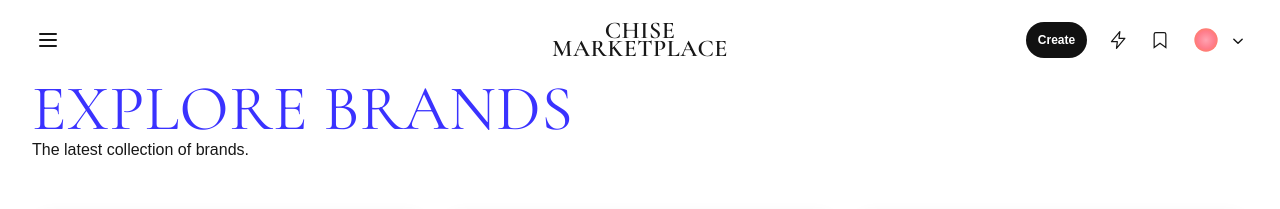
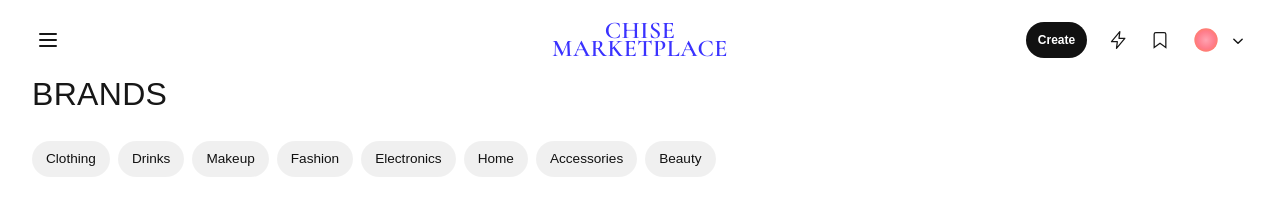
Before and after one commit to aarushpatilt/Chise-Easier-Brand-Processing, a Next.js app in the folder chise/: page / in a window 1280 px wide. Shown: the top 209 px of the page. Built offline with nearby package versions, Linux system fonts and the light colour scheme; grey boxes are pictures that could not be loaded.

Commit message:
yea ts tuff

```diff
--- a/chise/src/app/page.tsx
+++ b/chise/src/app/page.tsx
@@ -167,20 +167,21 @@ export default function Home() {
           ref={exploreRef}
           className="reveal reveal--out"
           style={{
-            fontFamily: "var(--font-cormorant-garamond)",
-            color: "var(--theme-color)",
-            fontWeight: 400,
-            fontSize: "4rem",
+            // fontFamily: "var(--font-cormorant-garamond)",
+            color: "var(--foreground)",
+            fontWeight: 500,
+            fontSize: "2rem",
             letterSpacing: "0.01em",
             lineHeight: 0.9,
+            marginTop: "1rem",
 
           }}
         >
-          EXPLORE BRANDS
+          BRANDS
         </h1>
 
         {/* Subtitle */}
-        <p
+        {/* <p
           style={{
 
             fontSize: "1rem",
@@ -189,7 +190,7 @@ export default function Home() {
           }}
         >
           The latest collection of brands.
-        </p>
+        </p> */}
 
 
 
--- a/chise/src/components/TopNav.tsx
+++ b/chise/src/components/TopNav.tsx
@@ -51,7 +51,7 @@ export default function TopNav() {
       <span
         style={{
           fontFamily: "var(--font-cormorant-garamond)",
-          color: "var(--foreground)",
+          color: "var(--theme-color)",
           fontSize: "1.5rem",
           lineHeight: "0.75",
           letterSpacing: "0.02em",
--- a/chise/src/components/ViewGrid.tsx
+++ b/chise/src/components/ViewGrid.tsx
@@ -15,24 +15,64 @@ type ViewGridProps = {
 
 export default function ViewGrid({
   urls,
-  cols = 3,
+  cols = 4,
   rows = 4,
-  gapPx = 16,
+  gapPx = 15,
   interactive = false,
   useScreenshot = false, // ✅ default off
 }: ViewGridProps) {
   const capacity = cols * rows;
   const items = useMemo(() => urls.slice(0, capacity), [urls, capacity]);
   const [activeUrl, setActiveUrl] = useState<string | null>(null);
+  const categories = [
+    "Clothing",
+    "Drinks",
+    "Makeup",
+    "Fashion",
+    "Electronics",
+    "Home",
+    "Accessories",
+    "Beauty",
+  ];
 
   return (
     <div
       style={{
         width: "100%",
-        margin: "0 auto",
-        padding: "1rem",
+        paddingLeft: "1rem",
+        paddingRight: "1rem",
       }}
     >
+      {/* Categories row */}
+      <div
+        style={{
+          display: "flex",
+          gap: "0.5rem",
+          flexWrap: "wrap",
+          alignItems: "center",
+          marginBottom: "3rem",
+        }}
+      >
+        {categories.map((label) => (
+          <button
+            key={label}
+            aria-label={label}
+            style={{
+              height: "36px",
+              padding: "0 14px",
+              borderRadius: "9999px",
+              background: "rgba(0,0,0,0.06)",
+              border: "0px solid rgba(0,0,0,0.06)",
+              color: "#111",
+              fontSize: "0.85rem",
+              fontWeight: 500,
+              cursor: "pointer",
+            }}
+          >
+            {label}
+          </button>
+        ))}
+      </div>
       <div
         style={{
           display: "grid",
@@ -284,7 +324,7 @@ function FullscreenOverlay({
       style={{
         position: "fixed",
         inset: 0,
-        background: "rgba(255, 255, 255, 0.35)",
+        background: "rgba(255, 255, 255, 0.55)",
         backdropFilter: "blur(50px)",
         WebkitBackdropFilter: "blur(50px)",
         zIndex: 10000,
@@ -340,8 +380,11 @@ function FullscreenOverlay({
                 background: "#fff",
                 boxShadow: "0 8px 40px rgba(0,0,0,0.12)",
                 display: "flex",
-                marginLeft: "0rem",
+                marginLeft: "2rem",
+                marginRight: "2rem",
+                marginTop: "1rem",
                 position: "relative",
+
               }}
             >
               <img
@@ -364,7 +407,7 @@ function FullscreenOverlay({
                 height: "44px",
                 padding: "0 18px",
                 borderRadius: "9999px",
-                background: "linear-gradient(90deg, #0a2070 0%, #0e2aa2 45%, #0b38dc 100%)",
+                background: "var(--theme-color)",
                 border: "1px solid rgba(255,255,255,0.35)",
                 boxShadow: "0 4px 16px rgba(10,32,112,0.22)",
                 display: "inline-flex",
@@ -375,6 +418,8 @@ function FullscreenOverlay({
                 textDecoration: "none",
                 fontWeight: 500,
                 fontSize: "0.95rem",
+                alignSelf: "center",
+                marginTop: "1rem"
               }}
             >
               <span>Brand Identity Portfolio</span>
@@ -393,7 +438,7 @@ function FullscreenOverlay({
           {/* RIGHT: Sidebar */}
           <aside
             style={{
-              width: "30%",
+              width: "40%",
               height: "95%",
               background: "#fff",
               borderRadius: "20px",
```
